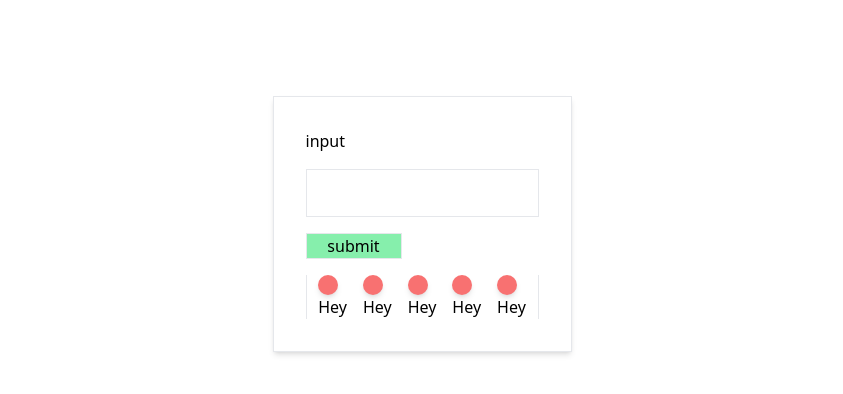
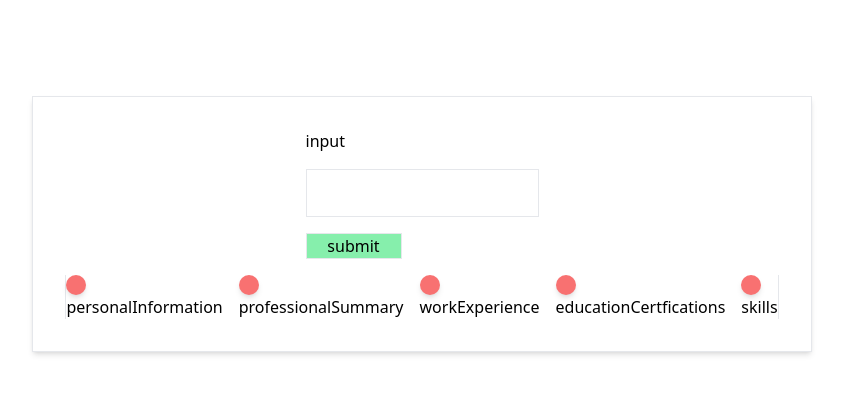
Before and after one commit to Tiyoriyo/generate_resume, a React (Vite) app: page / in a window 1280 px wide. Shown: the top 394 px of the page, without its empty margins (218-1061 px from the left). Built offline with nearby package versions, Linux system fonts and the light colour scheme.

Commit message:
Add input structure and reflect this in nav buttons

```diff
--- /dev/null
+++ b/src/assets/inputStructure.js
@@ -0,0 +1,61 @@
+export const Structure = {
+  personalInformation: {
+    fullName: "Vadim Kostrov",
+    professionalTitle: "Software Developer",
+    phoneNumber: "+1234567890",
+    email: "vadim@example.com",
+    linkedInProfile: "https://www.linkedin.com/in/vadimkostrov",
+    portfolio: "https://vadimportfolio.com",
+  },
+  professionalSummary: {
+    summary:
+      "Passionate software developer with 3+ years of experience in web development, specializing in JavaScript and React, with a strong commitment to delivering high-quality solutions.",
+  },
+  workExperience: [
+    {
+      jobTitle: "Frontend Developer",
+      companyName: "Tech Solutions Inc.",
+      location: "New York, NY",
+      startDate: "2021-06",
+      endDate: "Present",
+      responsibilities: [
+        "Developed and maintained front-end features using React and Redux.",
+        "Collaborated with designers to enhance user experience across all web applications.",
+        "Improved load times by optimizing code and implementing lazy loading.",
+      ],
+    },
+    {
+      jobTitle: "Junior Developer",
+      companyName: "Web Innovations",
+      location: "San Francisco, CA",
+      startDate: "2019-08",
+      endDate: "2021-05",
+      responsibilities: [
+        "Assisted in the development of e-commerce platforms using JavaScript and HTML/CSS.",
+        "Performed code reviews and collaborated with team members to ensure quality standards.",
+        "Enhanced site accessibility and mobile responsiveness.",
+      ],
+    },
+  ],
+  educationCertifications: [
+    {
+      degree: "Bachelor of Science in Computer Science",
+      institution: "University of California, Berkeley",
+      graduationDate: "2019-05",
+      achievements: "Graduated with Honors",
+    },
+    {
+      certification: "Certified ScrumMaster",
+      issuer: "Scrum Alliance",
+      issueDate: "2020-09",
+    },
+  ],
+  skills: [
+    "JavaScript",
+    "React",
+    "Redux",
+    "HTML/CSS",
+    "Git",
+    "Project Management",
+  ],
+};
--- a/src/components/NavBar.jsx
+++ b/src/components/NavBar.jsx
@@ -3,9 +3,19 @@ import NavButton from "./NavButton";
 
 export default function NavBar(props) {
   const numbers = [0, 1, 2, 3, 4];
+
+  const sections = [
+    "personalInformation",
+    "professionalSummary",
+    "workExperience",
+    "educationCertfications",
+    "skills",
+  ];
+
   const buttonList = numbers.map((number) => (
     <NavButton
-      key={number.toString()}
+      title={sections[number]}
+      key={sections[number]}
       index={number}
       onClick={() => props.navigateFunc(number)}
       active={props.curNumber === number ? true : false}
--- a/src/components/NavButton.jsx
+++ b/src/components/NavButton.jsx
@@ -10,7 +10,7 @@ export default function NavButton(props) {
         onClick={props.onClick}
       ></div>
 
-      <p className="">Hey</p>
+      <p className="">{props.title}</p>
     </div>
   );
 }
```
